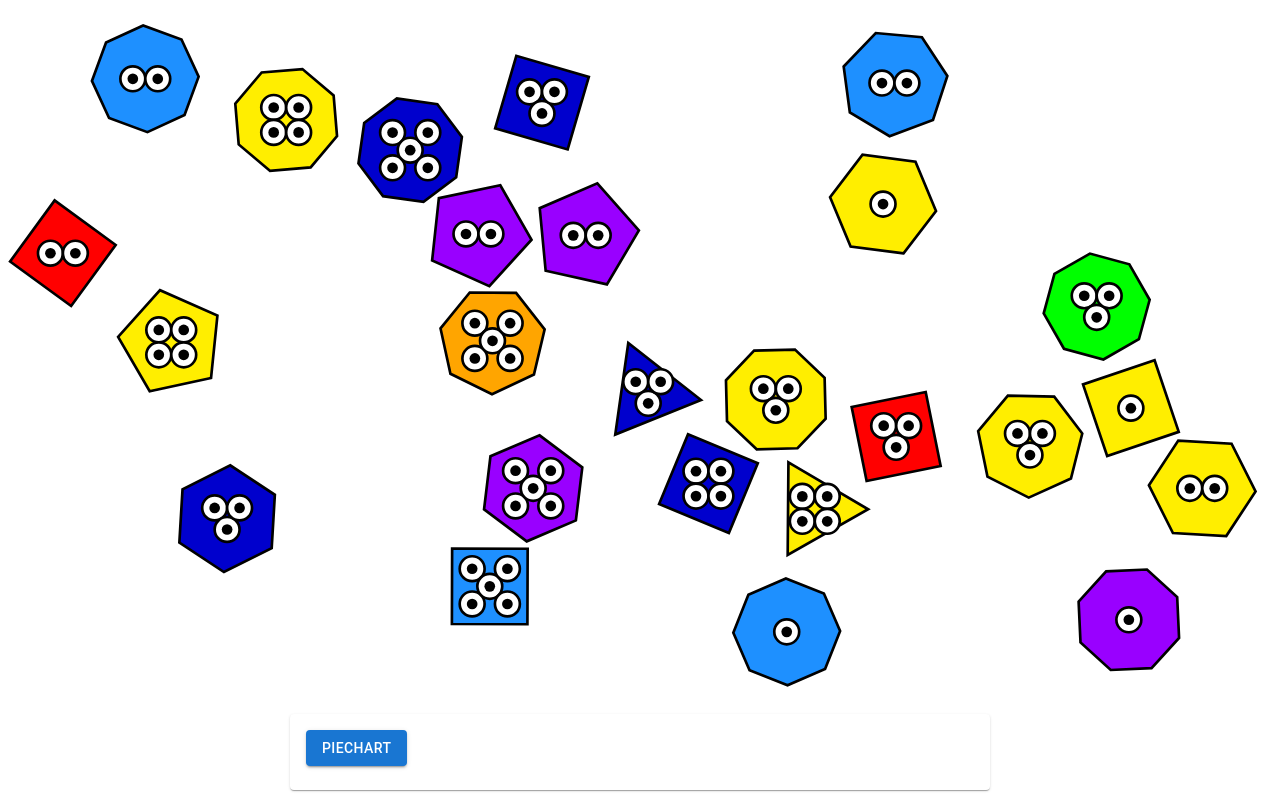
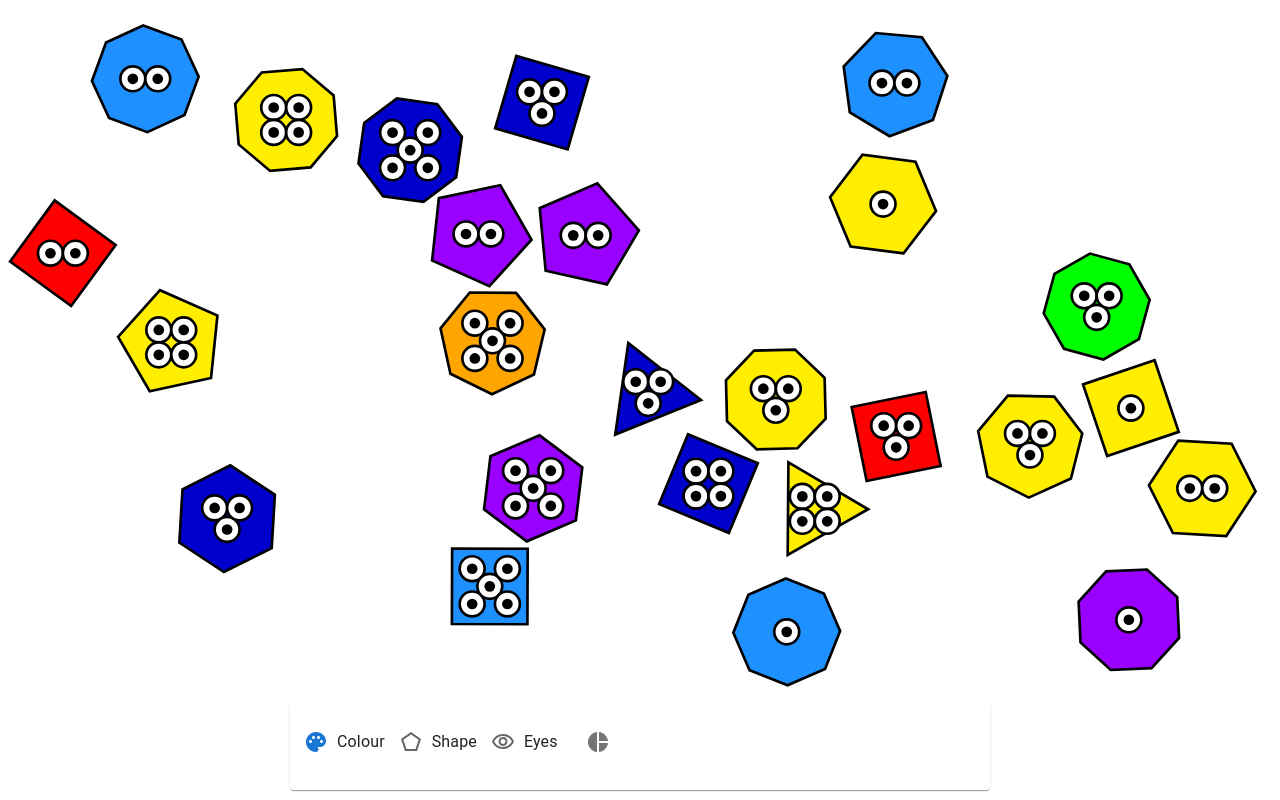
Before and after one commit to alecmce/playground, a React (Vite) app: page / in a window 1280 px wide. Built offline with nearby package versions, Linux system fonts and the light colour scheme.

Commit message:
Starts to add (PieChart) Category Options

```diff
--- a/src/App.tsx
+++ b/src/App.tsx
@@ -1,6 +1,7 @@
-import { Button, Card, CardContent } from '@mui/material'
+import { Card, CardContent } from '@mui/material'
 import { Fragment, ReactElement, useCallback, useMemo, useState } from 'react'
 import './App.css'
+import { PieChartOptions } from './components/CategoryOptions'
 import { PiechartSlider } from './components/PiechartSlider'
 import { useAppState } from './lib/app-state'
 import { clampCreatures } from './lib/clamp-point'
@@ -73,7 +74,11 @@ export function App(): ReactElement {
         <div className="overlay">
           <Card>
             <CardContent>
-              { showTemp() && <Button variant='contained' color='primary' onClick={onTest}>Piechart</Button> }
+              { showTemp() && (
+                <Fragment>
+                  <PieChartOptions onClick={onPieChart} />
+                </Fragment>
+              ) }
               { showPiechartSlider() && <PiechartSlider state={state} dispatchAppState={dispatchAppState} /> }
             </CardContent>
           </Card>
@@ -90,8 +95,8 @@ export function App(): ReactElement {
     return type !== STATE_TYPE.FREE && type !== STATE_TYPE.CLOSE_PIE
   }
 
-  function onTest(): void {
-    pieChart.init([CATEGORY.COLOR])
+  function onPieChart(categories: CATEGORY[]): void {
+    pieChart.init(categories)
     dispatchAppState(triggerPie())
   }
 }
--- /dev/null
+++ b/src/components/CategoryOptions.tsx
@@ -0,0 +1,65 @@
+import { Checkbox, FormControlLabel, IconButton } from '@mui/material'
+import { Dispatch, Fragment, ReactElement, SetStateAction, useState } from 'react'
+
+import Palette from '@mui/icons-material/Palette'
+import PaletteOutlined from '@mui/icons-material/PaletteOutlined'
+import Pentagon from '@mui/icons-material/Pentagon'
+import PentagonOutlined from '@mui/icons-material/PentagonOutlined'
+import PieChart from '@mui/icons-material/PieChart'
+import Visibility from '@mui/icons-material/Visibility'
+import VisibilityOutlined from '@mui/icons-material/VisibilityOutlined'
+import { CATEGORY } from 'src/model/creatures'
+
+
+interface Props {
+  onClick: (catgories: CATEGORY[]) => void
+}
+
+export function PieChartOptions(props: Props): ReactElement {
+  const { onClick } = props
+
+  const [categories, setCategories] = useState<Set<CATEGORY>>(new Set([CATEGORY.COLOR]))
+
+  return (
+    <Fragment>
+      <FormControlLabel
+        checked={categories.has(CATEGORY.COLOR)}
+        control={ <Checkbox icon={<PaletteOutlined />} checkedIcon={<Palette />} />}
+        label="Colour"
+        labelPlacement="end"
+        color="secondary"
+        onChange={(_, isChecked) => toggleCategory(CATEGORY.COLOR, isChecked)}
+      />
+      <FormControlLabel
+        checked={categories.has(CATEGORY.SIDES)}
+        control={ <Checkbox icon={<PentagonOutlined />} checkedIcon={<Pentagon />} />}
+        label="Shape"
+        labelPlacement="end"
+        color="secondary"
+        onChange={(_, isChecked) => toggleCategory(CATEGORY.SIDES, isChecked)}
+      />
+      <FormControlLabel
+        checked={categories.has(CATEGORY.EYES)}
+        control={ <Checkbox icon={<VisibilityOutlined />} checkedIcon={<Visibility />} />}
+        label="Eyes"
+        labelPlacement="end"
+        color="secondary"
+        onChange={(_, isChecked) => toggleCategory(CATEGORY.EYES, isChecked)}
+      />
+      <IconButton aria-label="pie-chart" size="large" onClick={() => onClick(Array.from(categories))}>
+        <PieChart />
+      </IconButton>
+    </Fragment>
+  )
+
+  function toggleCategory(category: CATEGORY, isChecked: boolean): void {
+    setCategories(categories => {
+      const set = new Set(categories)
+      isChecked ? set.add(category) : set.delete(category)
+      if (set.size === 0) {
+        set.add(CATEGORY.COLOR)
+      }
+      return set
+    })
+  }
+}
--- a/src/components/PiechartSlider.tsx
+++ b/src/components/PiechartSlider.tsx
@@ -124,9 +124,9 @@ function getMarks(): Mark[] {
 
   return [
     { value: 0, label: 'Start'},
-    { value: enterPie, label: 'Places' },
-    { value: enterPie + enterOverlay, label: 'Pie' },
-    { value: enterPie + enterOverlay + exitOverlay, label: 'Places' },
+    { value: enterPie, label: 'In Place' },
+    { value: enterPie + enterOverlay, label: 'Pie Chart' },
+    { value: enterPie + enterOverlay + exitOverlay, label: 'In Place' },
     { value: enterPie + enterOverlay + exitOverlay + exitPie, label: 'End' },
   ]
 }
```
